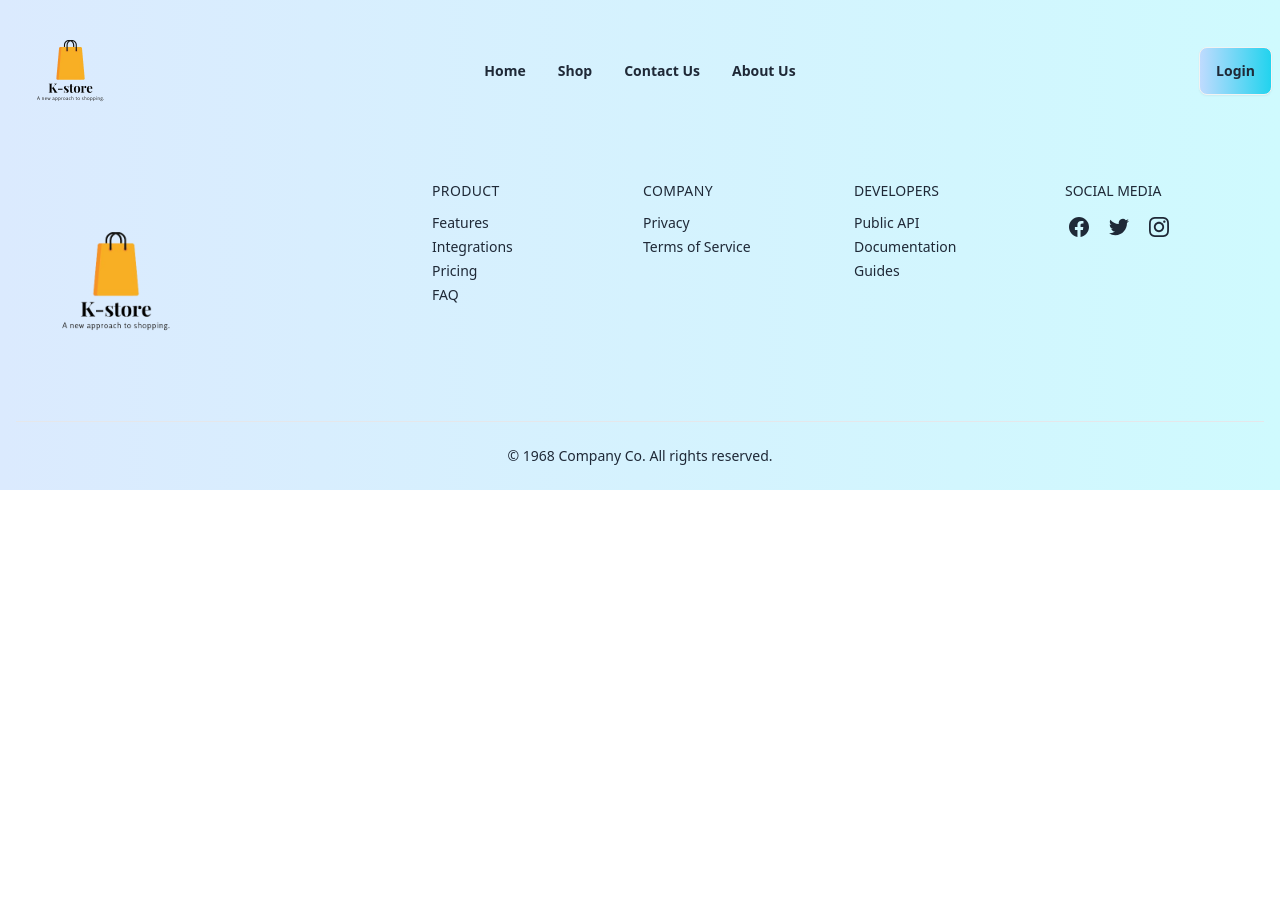
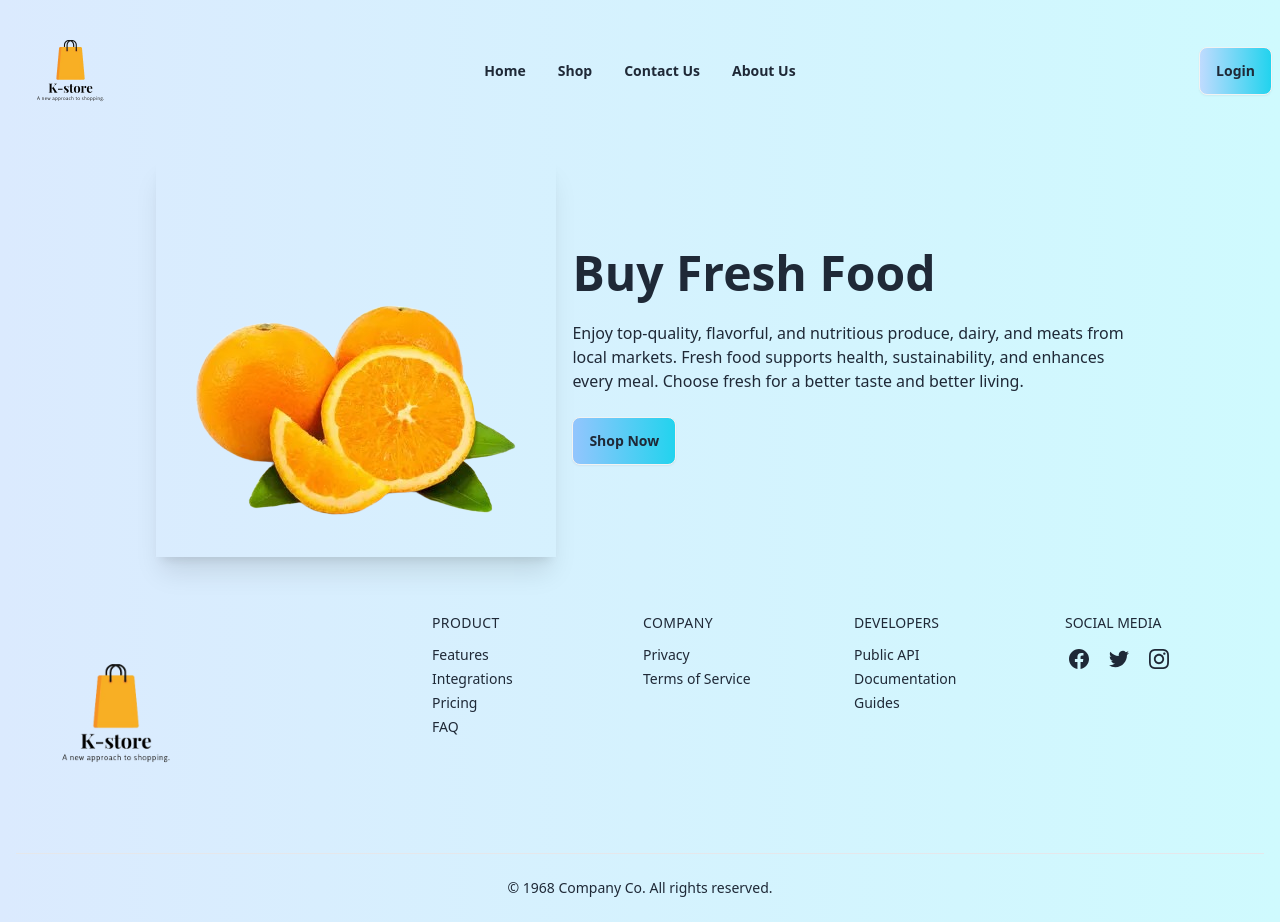
Before and after one commit to sajib689/khan-store-client-v1, a React (Vite) app: page / in a window 1280 px wide. Before the commit the page ends 800 px from the top, so only its background shows below. Built offline with nearby package versions, Linux system fonts and the light colour scheme.

Commit message:
banner design end

```diff
--- /dev/null
+++ b/src/Home/Banner.jsx
@@ -0,0 +1,24 @@
+const Banner = () => {
+  return (
+    <div className="hero">
+      <div className="hero-content flex-col lg:flex-row">
+        <img src="/images/banner.png" className="shadow-xl" />
+
+        <div>
+          <h1 className="text-5xl font-bold">Buy Fresh Food</h1>
+          <p className="py-6">
+            Enjoy top-quality, flavorful, and nutritious produce, dairy, and
+            meats from <br /> local markets. Fresh food supports health,
+            sustainability, and enhances <br /> every meal. Choose fresh for a
+            better taste and better living.
+          </p>
+          <button className="btn bg-gradient-to-r from-blue-200 to-cyan-200 hover:bg-gradient-to-r from-blue-300 to-cyan-400">
+            Shop Now
+          </button>
+        </div>
+      </div>
+    </div>
+  );
+};
+
+export default Banner;
--- a/src/Home/Home.jsx
+++ b/src/Home/Home.jsx
@@ -1,9 +1,10 @@
+import Banner from "./Banner";
 
 
 const Home = () => {
     return (
         <div>
-
+            <Banner/>
         </div>
     );
 };
```
Also changed, not shown: public/images/banner.png (added).
